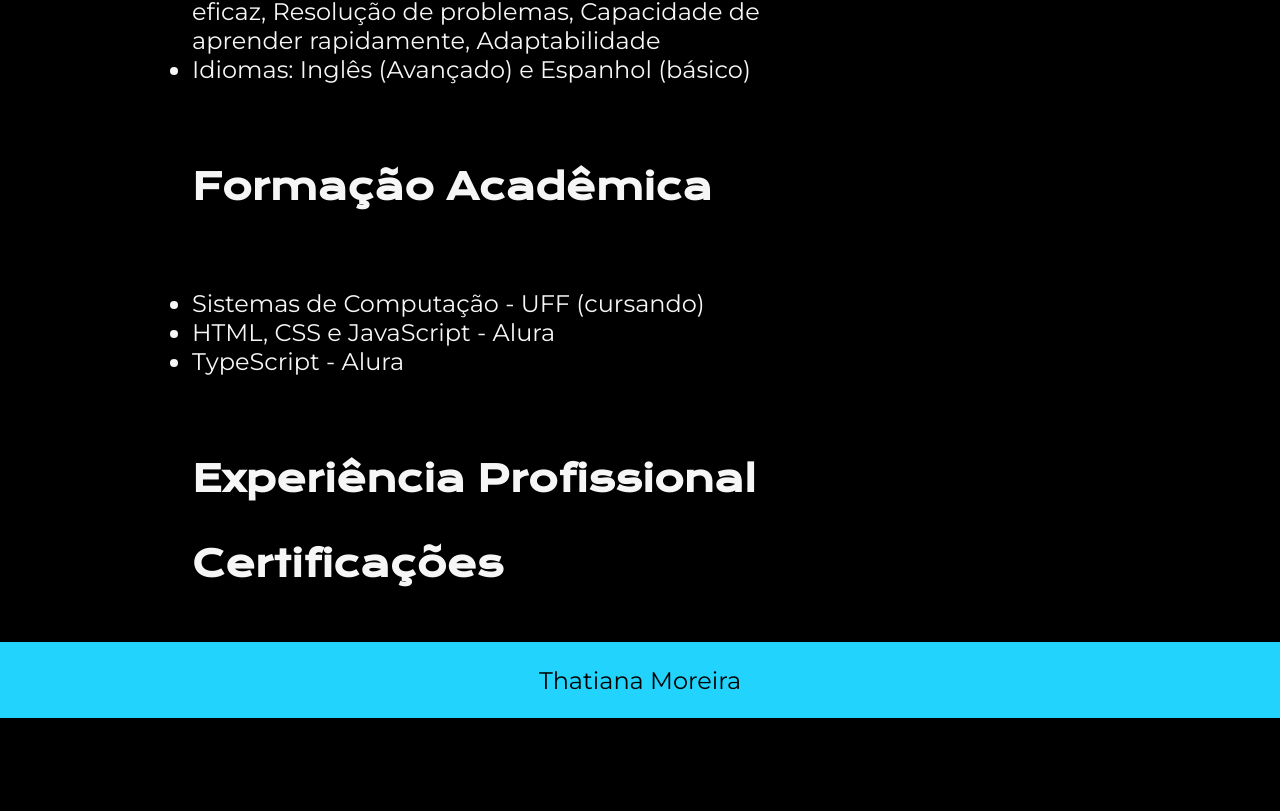
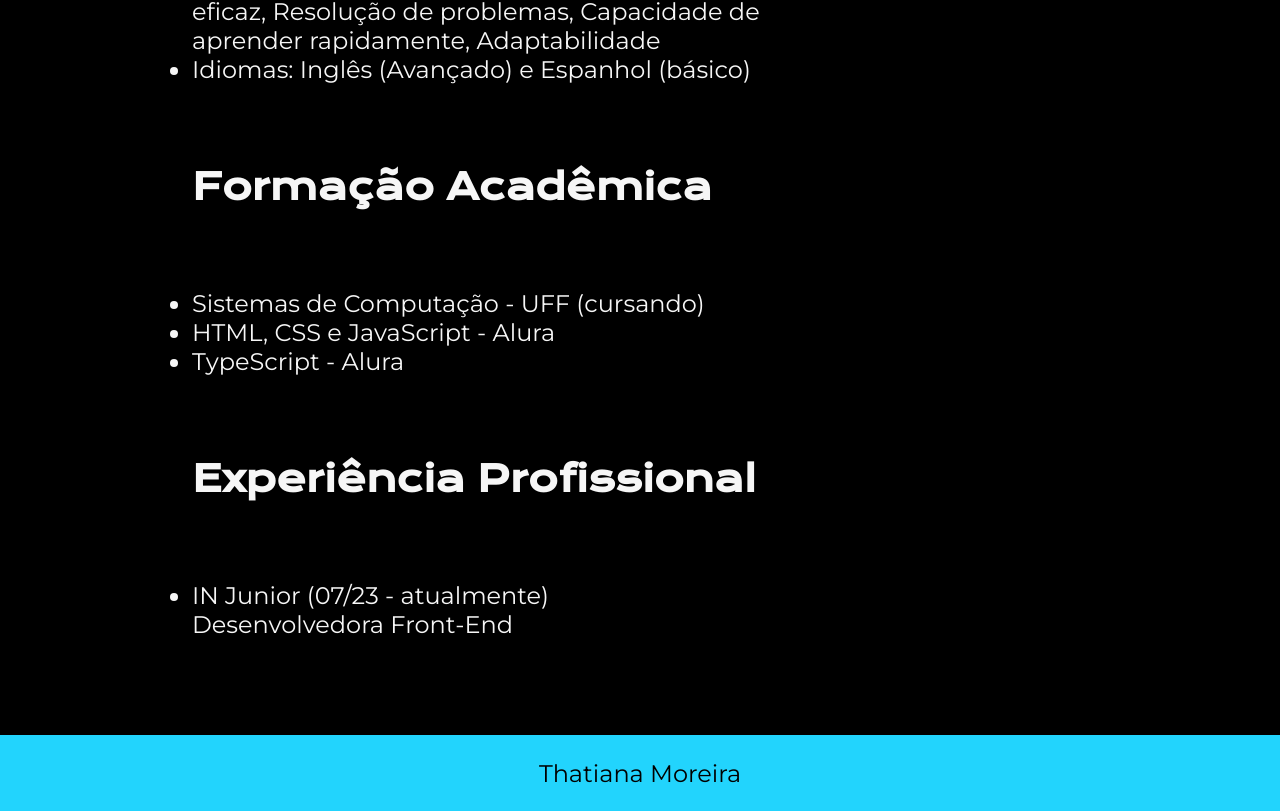
Before and after one commit to thatimoreira/portfolio_practice, a plain HTML site: page curriculo.html in a window 1280 px wide. Shown: the part 712-1523 px from the top of the page. Before the commit the page ends 1430 px from the top, so only its background shows below. Drawn offline with nearby package versions, Linux system fonts and the light colour scheme.

Commit message:
Updated 'Experiência Profissional' (Professional Experience) section to include current position at IN Junior as Front-End Developer.

```diff
--- a/curriculo.html
+++ b/curriculo.html
@@ -16,6 +16,7 @@
         <a class="cabecalho__menu__link" href="./curriculo.html">Currículo</a>
       </nav>
     </header>
+
     <main class="apresentacao">
       <section class="apresentacao__conteudo">
         <h2 class="apresentacao__conteudo__titulo">Objetivo Profissional</h2>
@@ -44,11 +45,17 @@
           </ul>
         </p>
         <h2 class="apresentacao__conteudo__titulo">Experiência Profissional</h2>
-        <h2 class="apresentacao__conteudo__titulo">Certificações</h2>
+        <p class="apresentacao__conteudo__texto">
+          <ul class="apresentacao__conteudo__texto">
+            <li>IN Junior (07/23 - atualmente)
+              <br>Desenvolvedora Front-End</li>
+          </ul>
+        </p>
+    </main>
 
-    </main>
     <footer class="rodape">
       <p>Thatiana Moreira</p>
     </footer>
+
   </body>
 </html>
```
